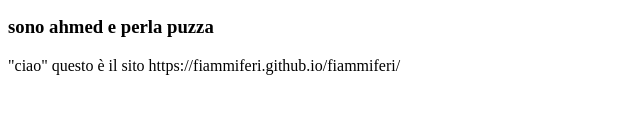
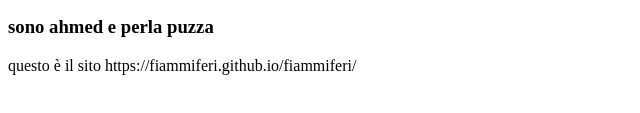
Before and after one commit to fiammiferi/fiammiferi, a plain HTML site: page index.html in a window 1280 px wide. Shown: the part 179-292 px from the top of the page, without its empty margins (0-640 px from the left). Drawn offline with Linux system fonts and the light colour scheme.

Commit message:
Update index.html

```diff
--- a/index.html
+++ b/index.html
@@ -3,7 +3,6 @@
 <h3> sono giulia ciaoooooooo vvb </h3>
 <h3> ciao raghi sono elziii </h3>
 <h3> sono ahmed e perla puzza </h3>
-<t> "ciao" </t>
 
 
   questo è il sito https://fiammiferi.github.io/fiammiferi/
```
